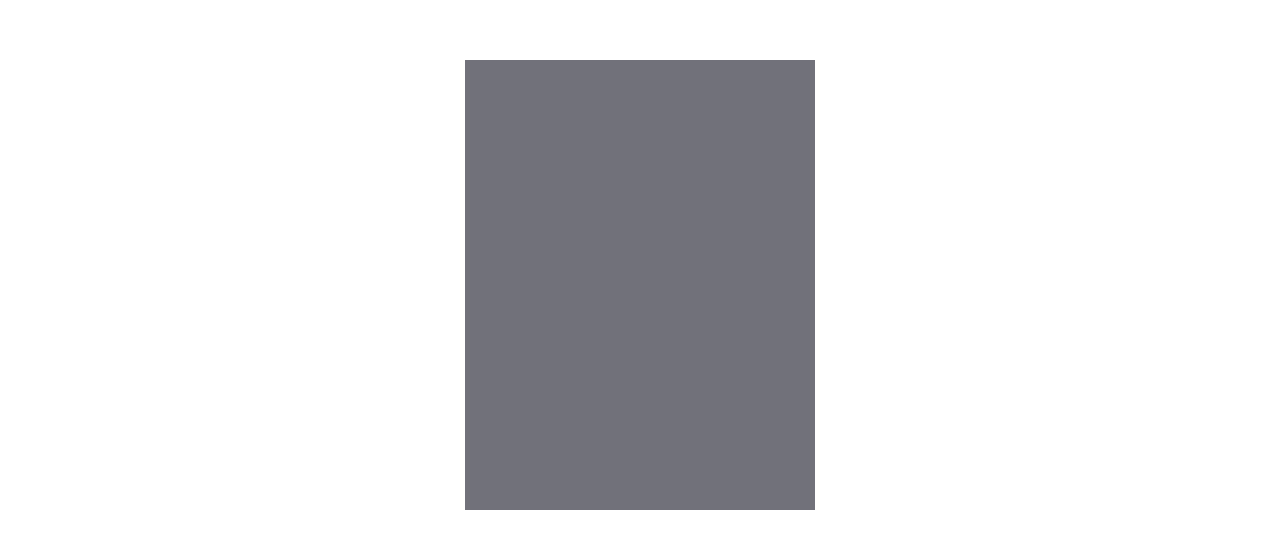
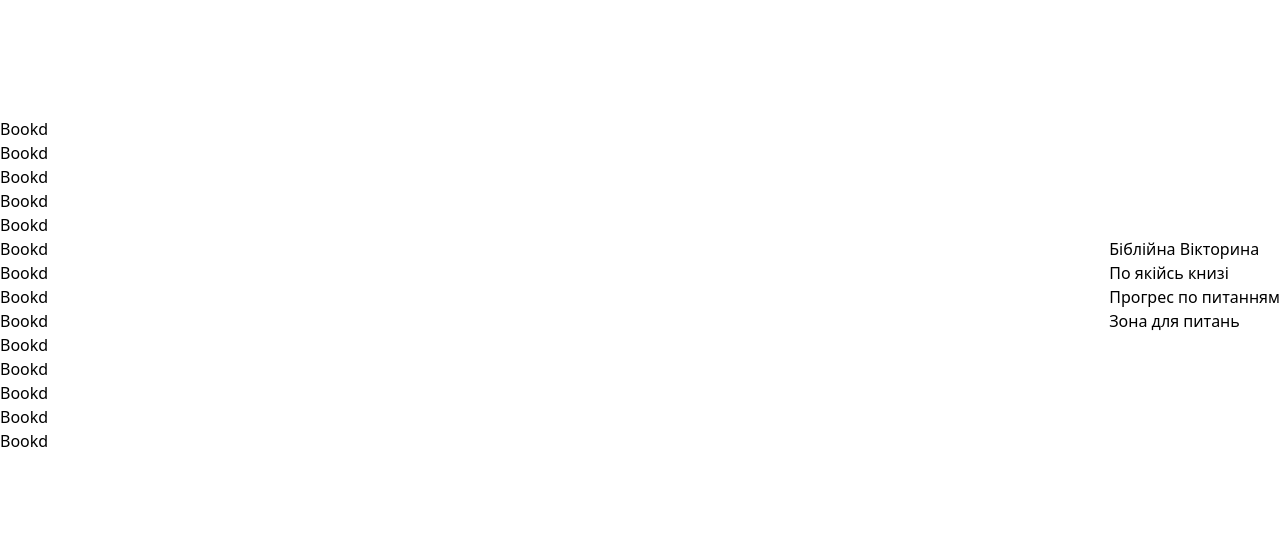
Before and after one commit to Artem18084/simple-quiz, a React (Create React App) app: page / in a window 1280 px wide. Shown: the part 115-664 px from the top of the page. Built offline with nearby package versions, Linux system fonts and the light colour scheme.

Commit message:
Main skeleton

```diff
--- a/src/App/App.jsx
+++ b/src/App/App.jsx
@@ -1,7 +1,11 @@
+import Main from "./Main/Main";
+import Sidebar from "./Sidebar/Sidebar";
+
 function App() {
   return (
-    <div className="h-screen flex items-center justify-center">
-      <div className="w-[350px] h-[450px] bg-zinc-500"></div>
+    <div className="h-screen flex items-center justify-between">
+      <Sidebar />
+      <Main />
     </div>
   );
 }
--- /dev/null
+++ b/src/App/Main/Main.jsx
@@ -0,0 +1,13 @@
+import React from "react";
+import QuestionSection from "./QuestionSection/QuestionSection";
+
+export default function Main() {
+  return (
+    <div className="">
+      <h1>Біблійна Вікторина</h1>
+      <h2>По якійсь книзі </h2>
+      <h3>Прогрес по питанням</h3>
+      <QuestionSection />
+    </div>
+  );
+}
--- /dev/null
+++ b/src/App/Main/QuestionSection/QuestionSection.jsx
@@ -0,0 +1,5 @@
+import React from "react";
+
+export default function QuestionSection() {
+  return <div>Зона для питань</div>;
+}
--- /dev/null
+++ b/src/App/Sidebar/Book/Book.jsx
@@ -0,0 +1,5 @@
+import React from "react";
+
+export default function Book() {
+  return <div>Bookd</div>;
+}
--- /dev/null
+++ b/src/App/Sidebar/Sidebar.jsx
@@ -0,0 +1,23 @@
+import React from "react";
+import Book from "./Book/Book";
+
+export default function Sidebar() {
+  return (
+    <div>
+      <Book />
+      <Book />
+      <Book />
+      <Book />
+      <Book />
+      <Book />
+      <Book />
+      <Book />
+      <Book />
+      <Book />
+      <Book />
+      <Book />
+      <Book />
+      <Book />
+    </div>
+  );
+}
```
